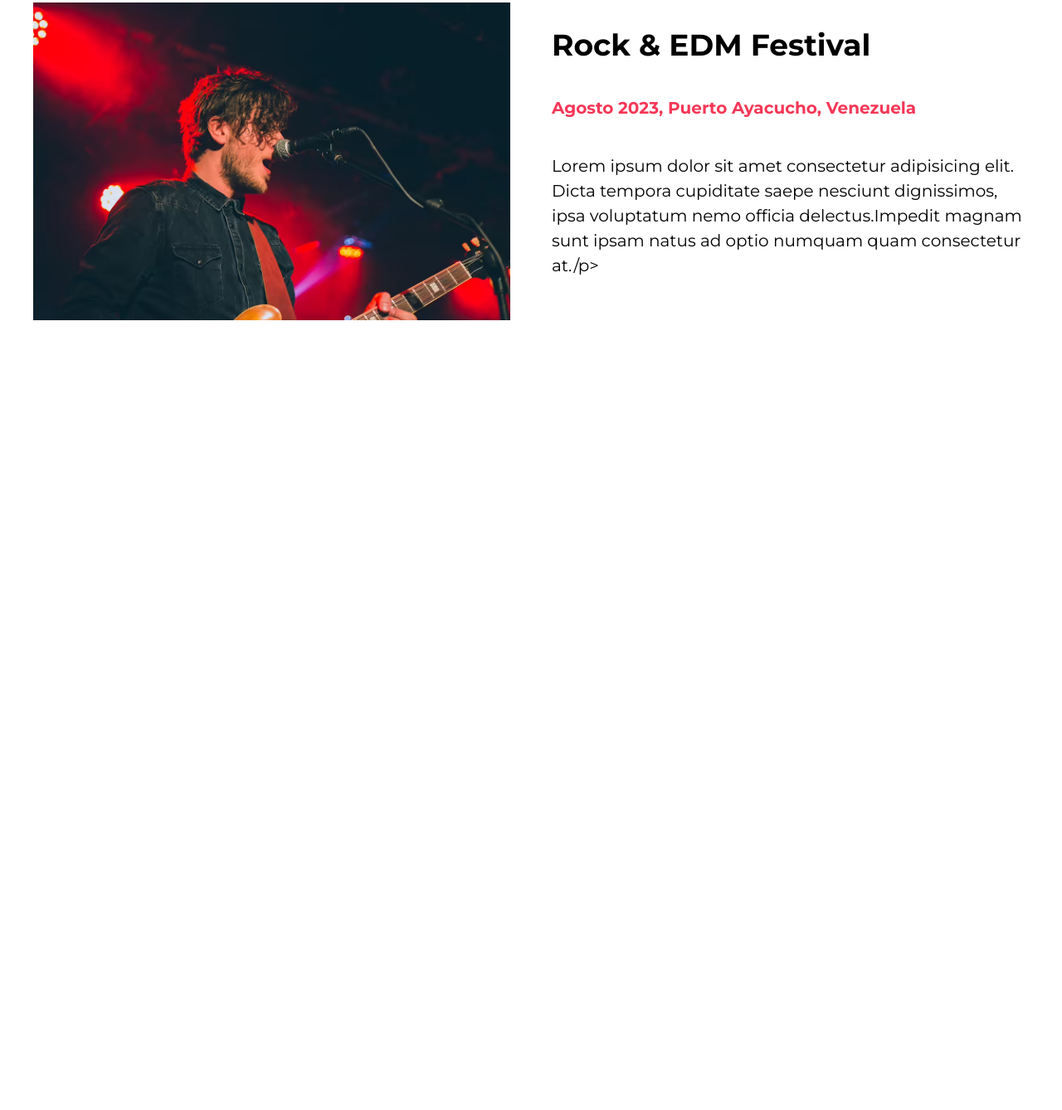
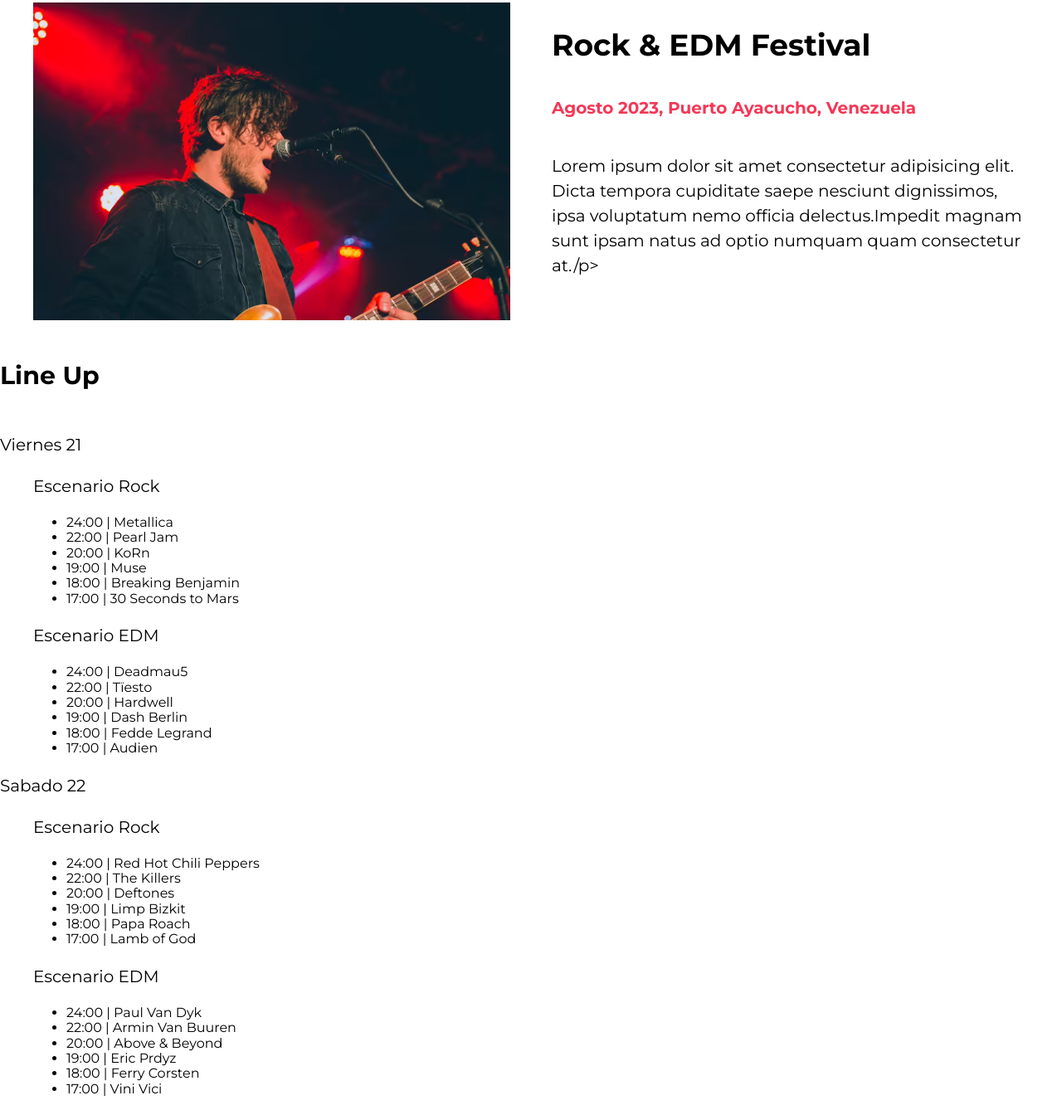
Before and after one commit to Gibson1987R/FestivalMusica, a website: page index.html in a window 1280 px wide. Shown: the part 773-2111 px from the top of the page at 83% size. Before the commit the page ends 1209 px from the top, so only its background shows below. Drawn offline with Linux system fonts and the light colour scheme.

Commit message:
Terminada la estructura de Line Up

```diff
--- a/index.html
+++ b/index.html
@@ -55,6 +55,119 @@
       </p>
     </div>
   </section>
+  <section class="lineup">
+
+    <h3>Line Up</h3>
+
+    <p class="dia">Viernes 21</p>
+
+    <div class=" escenarios-contenedor contenedor">
+      <div class="escenario rock bg-amarillo">
+        <p class="nombre-escenario">Escenario Rock</p>
+
+        <ul class="calendario">
+          <li>
+            24:00 | <span>Metallica</span>
+          </li>
+          <li>
+            22:00 | <span>Pearl Jam</span>
+          </li>
+          <li>
+            20:00 | <span>KoRn</span>
+          </li>
+          <li>
+            19:00 | <span>Muse</span>
+          </li>
+          <li>
+            18:00 | <span>Breaking Benjamin</span>
+          </li>
+          <li>
+            17:00 | <span>30 Seconds to Mars</span>
+          </li>
+        </ul>
+      </div><!-- .escenario -->
+      <div class="escenario edm bg-verde">
+        <p class="nombre-escenario">Escenario EDM</p>
+
+        <ul class="calendario">
+          <li>
+            24:00 | <span>Deadmau5</span>
+          </li>
+          <li>
+            22:00 | <span>Tïesto</span>
+          </li>
+          <li>
+            20:00 | <span>Hardwell</span>
+          </li>
+          <li>
+            19:00 | <span>Dash Berlin</span>
+          </li>
+
+          <li>
+            18:00 | <span>Fedde Legrand</span>
+          </li>
+          <li>
+            17:00 | <span>Audien</span>
+          </li>
+        </ul>
+      </div><!-- .escenario -->
+    </div><!-- .escenarios-contenedor -->
+
+    <p class="dia">Sabado 22</p>
+
+    <div class=" escenarios-contenedor contenedor">
+      <div class="escenario rock bg-verde">
+        <p class="nombre-escenario">Escenario Rock</p>
+
+        <ul class="calendario">
+          <li>
+            24:00 | <span>Red Hot Chili Peppers</span>
+          </li>
+          <li>
+            22:00 | <span>The Killers</span>
+          </li>
+          <li>
+            20:00 | <span>Deftones</span>
+          </li>
+          <li>
+            19:00 | <span>Limp Bizkit</span>
+          </li>
+
+          <li>
+            18:00 | <span>Papa Roach</span>
+          </li>
+          <li>
+            17:00 | <span>Lamb of God</span>
+          </li>
+        </ul>
+      </div><!-- .escenario -->
+      <div class="escenario edm bg-amarillo">
+        <p class="nombre-escenario">Escenario EDM</p>
+
+        <ul class="calendario">
+          <li>
+            24:00 | <span>Paul Van Dyk</span>
+          </li>
+          <li>
+            22:00 | <span>Armin Van Buuren</span>
+          </li>
+          <li>
+            20:00 | <span>Above & Beyond</span>
+          </li>
+          <li>
+            19:00 | <span>Eric Prdyz</span>
+          </li>
+
+          <li>
+            18:00 | <span>Ferry Corsten</span>
+          </li>
+          <li>
+            17:00 | <span>Vini Vici</span>
+          </li>
+        </ul>
+      </div><!-- .escenario -->
+    </div><!-- .escenarios-contenedor -->
+  </section>
 </body>
 
 </html>
```
